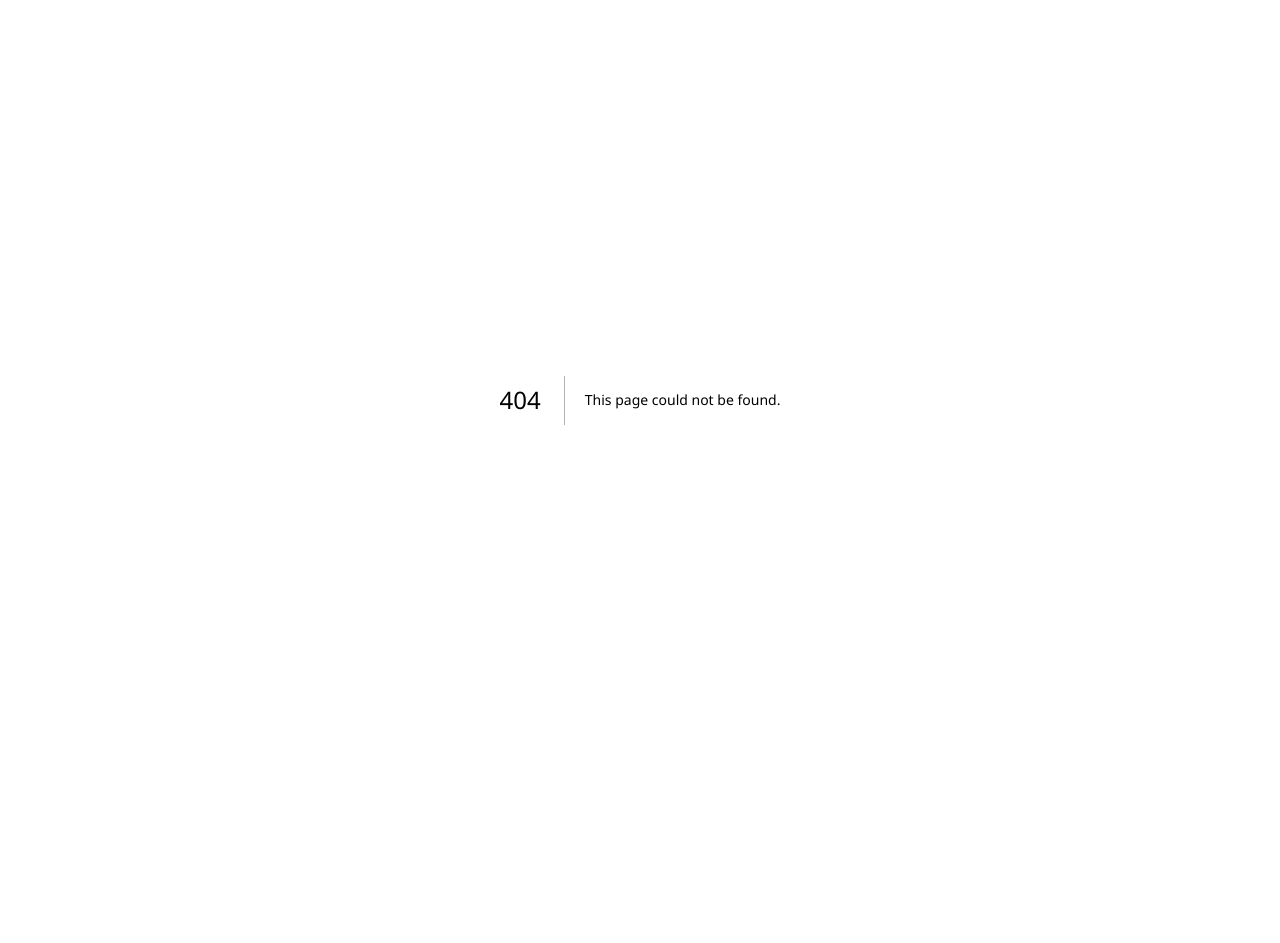
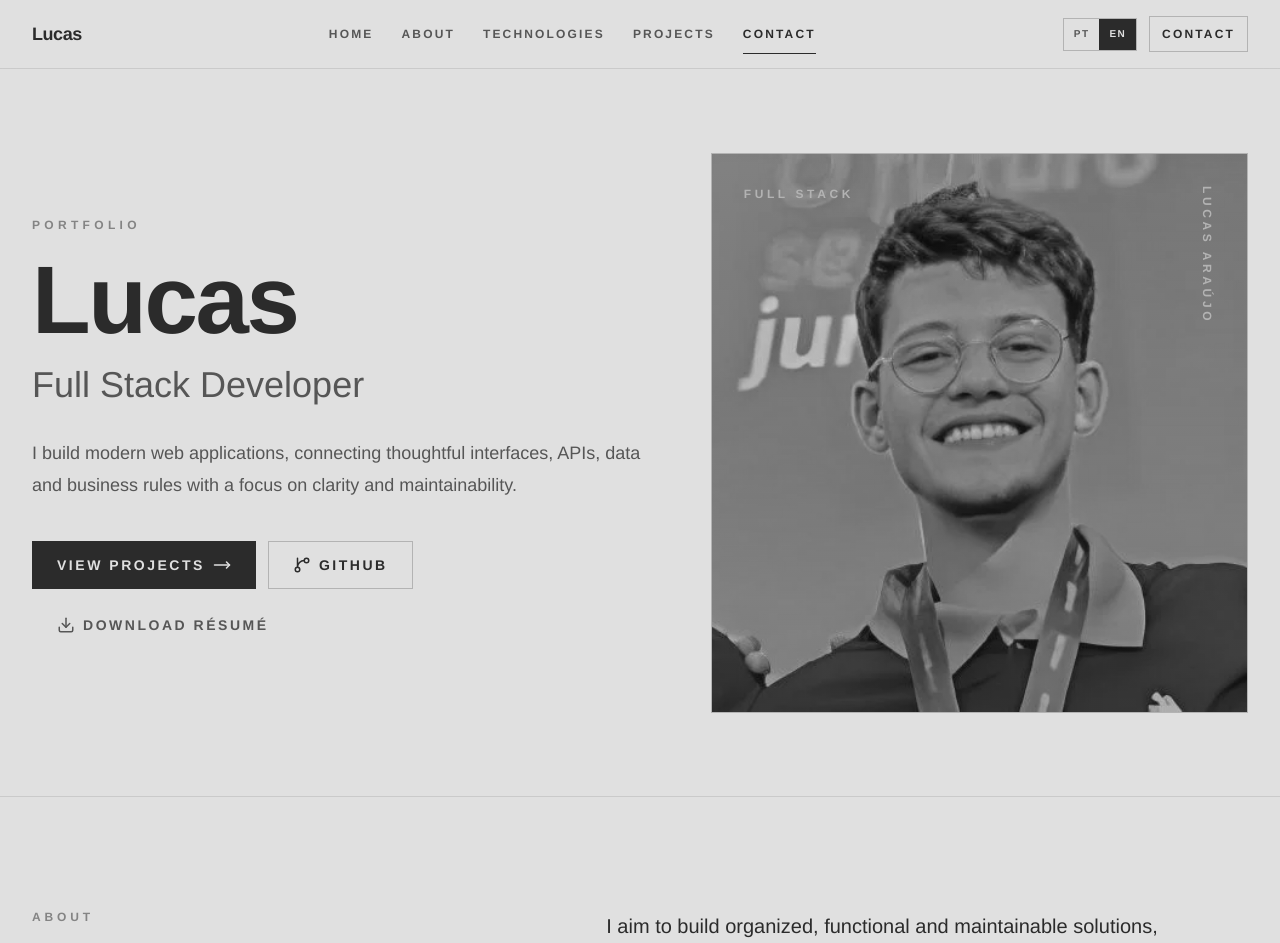
Before and after one commit to LaPachec/portfolio-lucas, a Next.js app: page /en in a window 1280 px wide. Before the commit this address had no page. Shown: the top 943 px of the page. Before the commit the page ends 800 px from the top, so only its background shows below. Built offline with nearby package versions, Linux system fonts and the light colour scheme.

Commit message:
feat: add English portfolio page

```diff
--- /dev/null
+++ b/src/app/en/page.tsx
@@ -0,0 +1,41 @@
+import type { Metadata } from "next";
+
+import { Footer } from "@/components/layout/footer";
+import { Navbar } from "@/components/layout/navbar";
+import { AboutSection } from "@/components/sections/about-section";
+import { ContactSection } from "@/components/sections/contact-section";
+import { HeroSection } from "@/components/sections/hero-section";
+import { ProjectsSection } from "@/components/sections/projects-section";
+import { TechnologiesSection } from "@/components/sections/technologies-section";
+
+export const metadata: Metadata = {
+  title: "Lucas Araújo | Full Stack Developer",
+  description:
+    "Portfolio of Lucas Araújo, a Full Stack Developer working with Next.js, React, Node.js, APIs and modern web systems.",
+  openGraph: {
+    locale: "en_US",
+    title: "Lucas Araújo | Full Stack Developer",
+    description: "Web projects focused on interfaces, APIs, data and business logic.",
+  },
+  twitter: {
+    card: "summary_large_image",
+    title: "Lucas Araújo | Full Stack Developer",
+    description: "Web projects focused on interfaces, APIs, data and business logic.",
+  },
+};
+
+export default function EnglishHome() {
+  return (
+    <>
+      <Navbar locale="en" />
+      <main>
+        <HeroSection locale="en" />
+        <AboutSection locale="en" />
+        <TechnologiesSection locale="en" />
+        <ProjectsSection locale="en" />
+        <ContactSection locale="en" />
+      </main>
+      <Footer locale="en" />
+    </>
+  );
+}
```
